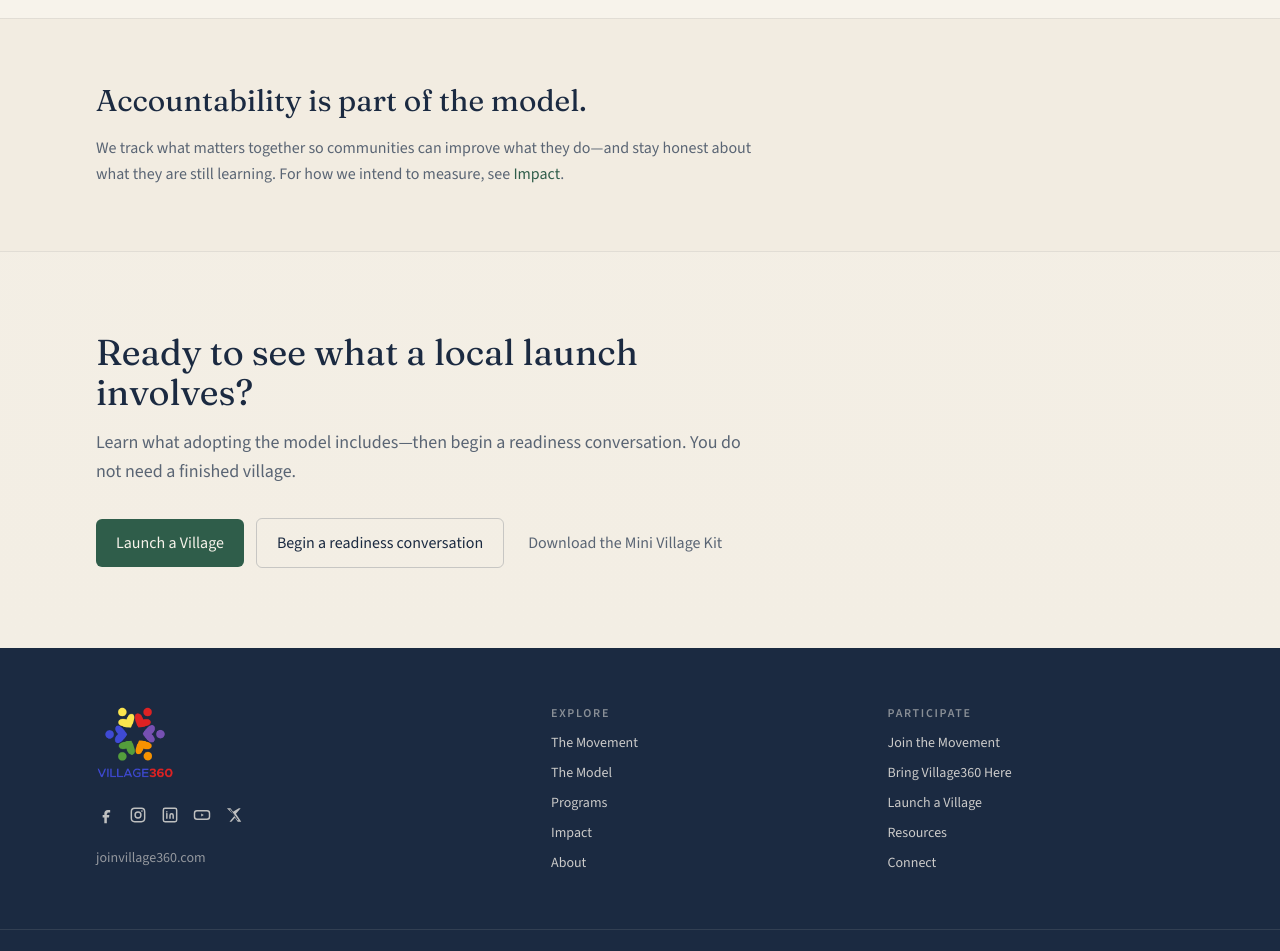
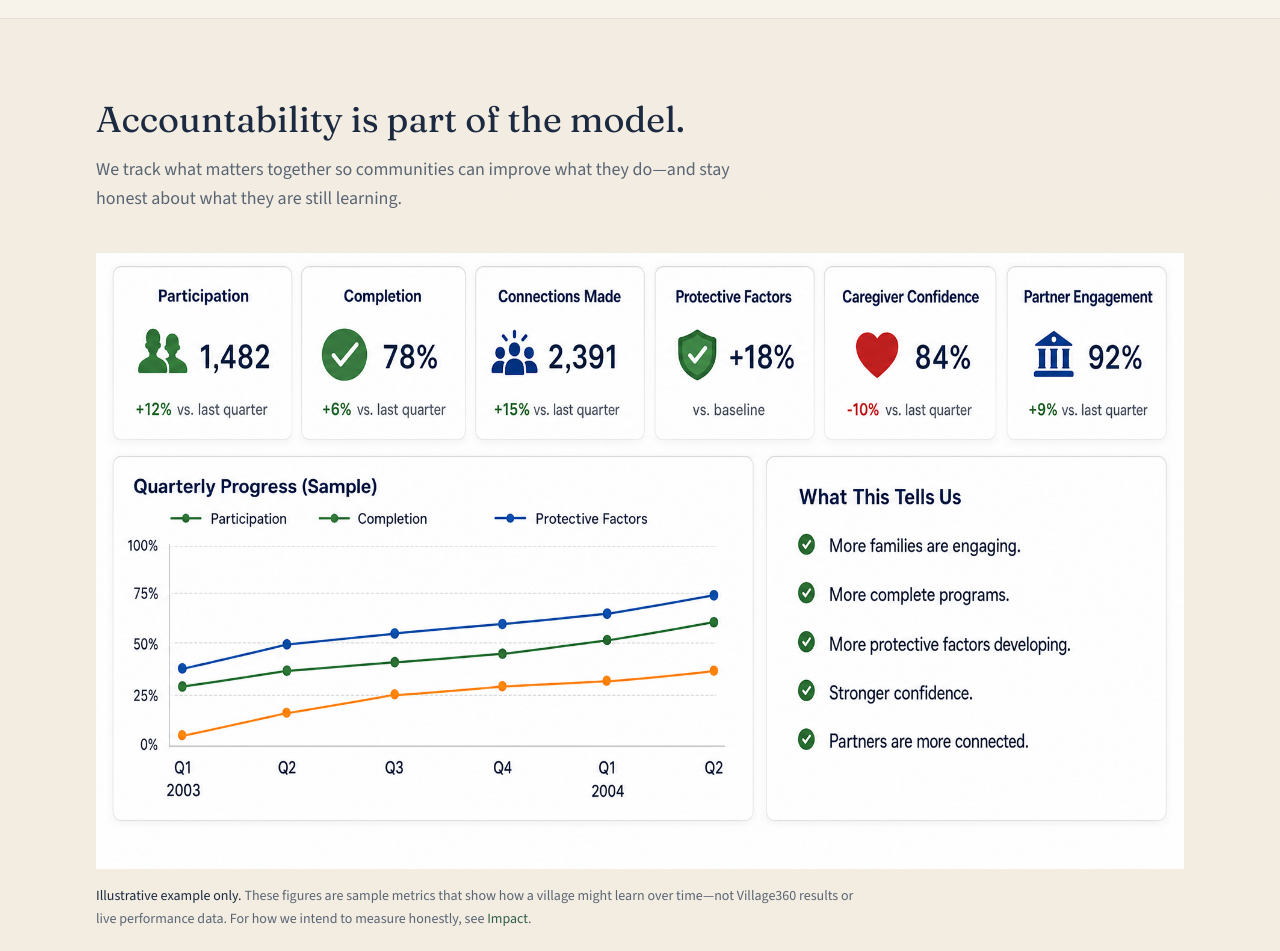
Before and after one commit to Iodine1776/Village360, a Next.js app: page /the-model in a window 1280 px wide. Shown: the part 4280-5231 px from the top of the page. Built offline with nearby package versions, Linux system fonts and the light colour scheme.

Commit message:
Add illustrative accountability dashboard to The Model page.
Place accountability.png near the bottom with a clear sample-data disclaimer and Impact link.

Co-authored-by: Cursor <cursoragent@cursor.com>

```diff
--- a/src/app/the-model/page.tsx
+++ b/src/app/the-model/page.tsx
@@ -488,16 +488,34 @@ export default function TheModelPage() {
         </div>
       </section>
 
-      {/* 8. Accountability — soft link */}
+      {/* 8. Accountability */}
       <section className="relative border-y border-navy/8 bg-ivory-deep/40">
-        <div className="mx-auto max-w-6xl px-5 py-14 sm:px-8 sm:py-16">
-          <h2 className="font-display max-w-2xl text-2xl text-navy sm:text-3xl">
+        <div className="mx-auto max-w-6xl px-5 py-16 sm:px-8 sm:py-20">
+          <div className="max-w-2xl">
+            <h2 className="font-display text-3xl text-navy sm:text-4xl">
               Accountability is part of the model.
             </h2>
-          <p className="mt-4 max-w-2xl text-base leading-relaxed text-ink-muted">
-            We track what matters together so communities can improve what they
-            do—and stay honest about what they are still learning. For how we
-            intend to measure, see{" "}
+            <p className="mt-4 text-base leading-relaxed text-ink-muted sm:text-lg">
+              We track what matters together so communities can improve what
+              they do—and stay honest about what they are still learning.
+            </p>
+          </div>
+
+          <figure className="mt-10">
+            <Image
+              src="/accountability.png"
+              alt="Illustrative outcomes dashboard example showing sample participation, completion, connections, protective factors, caregiver confidence, and partner engagement metrics"
+              width={1808}
+              height={1024}
+              className="h-auto w-full object-contain"
+              sizes="(min-width: 1024px) 72rem, 100vw"
+              quality={90}
+            />
+            <figcaption className="mt-4 max-w-3xl text-sm leading-relaxed text-ink-muted">
+              <span className="font-medium text-navy">Illustrative example only.</span>{" "}
+              These figures are sample metrics that show how a village might
+              learn over time—not Village360 results or live performance data.
+              For how we intend to measure honestly, see{" "}
               <Link
                 href="/impact"
                 className="font-medium text-forest underline-offset-2 hover:underline"
@@ -505,7 +523,8 @@ export default function TheModelPage() {
                 Impact
               </Link>
               .
-          </p>
+            </figcaption>
+          </figure>
         </div>
       </section>
 
```
Also changed, not shown: public/accountability.png (added). Lines whose indentation alone changed are shown as unchanged.
